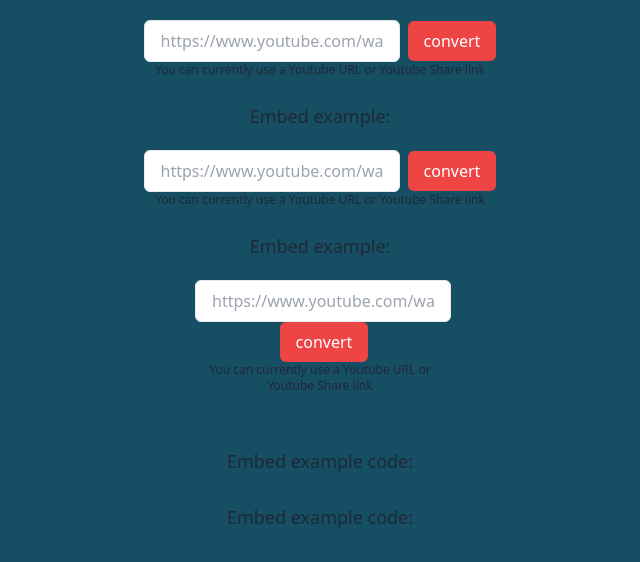
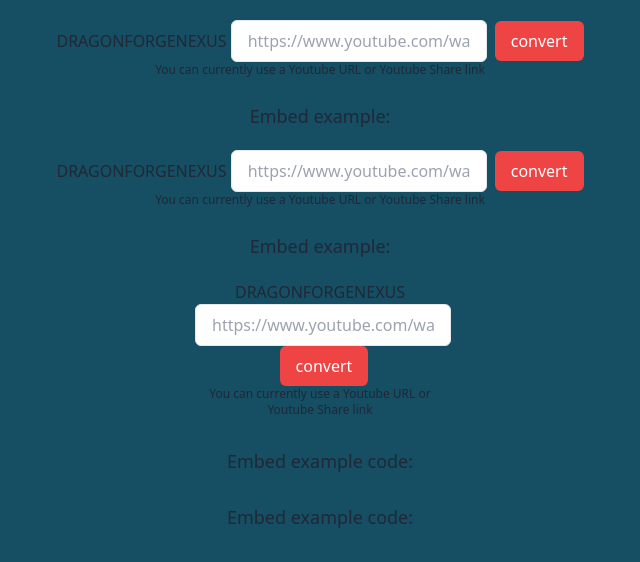
Before and after one commit to altie122/yt-to-ytnocookie, an Astro site: page /DFN in a window 1280 px wide. Shown: the whole page, without its empty margins (320-960 px from the left). Built offline with nearby package versions, Linux system fonts and the light colour scheme; Astro itself is replaced by a stand-in of ours.

Commit message:
Update DFN.astro

```diff
--- a/src/pages/DFN.astro
+++ b/src/pages/DFN.astro
@@ -5,6 +5,7 @@ import { ViewTransitions } from 'astro:transitions';
 
 <Layout title="Welcome to Astro.">
 	<main>
+		<h2class="text-2xl">DRAGONFORGENEXUS</h2>
 		<input type="text" id="convert-input" placeholder="https://www.youtube.com/watch?v=________ link" class="px-4 py-2 border rounded-md w-64"><button id="convert" class="px-4 py-2 bg-red-500 text-white rounded-md ml-2">convert</button>
   	<p class="text-xs"> You can currently use a Youtube URL or Youtube Share link</p>
   	<h2 id="results-container" class="text-xl"></h2>
```
